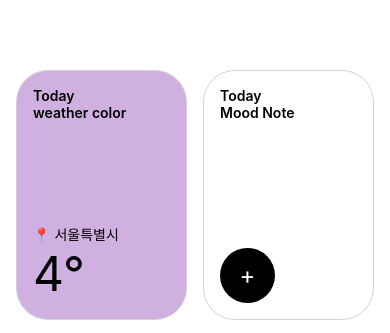
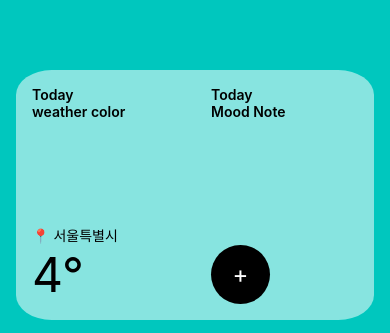
Before and after one commit to Bao-tiful/on-the-mood-FE, a React Native app: screen / in a window 390 px wide. Shown: the part 508-841 px from the top of the page. Built offline with nearby package versions, Linux system fonts and the light colour scheme.

Commit message:
FEAT: 컴포넌트 분기 index로 옮기기

```diff
--- a/src/app/index.tsx
+++ b/src/app/index.tsx
@@ -1,35 +1,41 @@
 import { Link, Stack } from "expo-router";
-import React from "react";
-import {
-  StyleSheet,
-  View,
-  Text,
-  SafeAreaView,
-  Button,
-  TouchableOpacity,
-} from "react-native";
+import React, { useState } from "react";
+import { StyleSheet, View, SafeAreaView } from "react-native";
 import Calendar from "./pages/Calendar";
-import Icon from "react-native-vector-icons/FontAwesome";
+import Threads from "./pages/Threads";
 import { ToolbarButton } from "../components/ToolbarButton";
 
 export default function HomeScreen() {
+  const [isGridMode, setIsGreedMode] = useState(true);
+
+  // TODO: 오늘의 색상값을 페이지 로드 시 가져오기
+  const todayColor = "#00C7BE";
+
   return (
-    <>
+    <View style={[styles.background, { backgroundColor: todayColor }]}>
       <Stack.Screen options={{ headerShown: false }} />
 
       <SafeAreaView style={styles.safeArea}>
-        {/* Toolbar 아이콘 변경해주기 */}
+        {/* TODO: Toolbar 아이콘 변경해주기 */}
         <View style={styles.topToolbar}>
           <ToolbarButton name="user" onPress={() => {}} />
-          <ToolbarButton name="bars" onPress={() => {}} />
+          <ToolbarButton
+            name="bars"
+            onPress={() => {
+              setIsGreedMode(!isGridMode);
+            }}
+          />
         </View>
-        <Calendar />
+        {isGridMode ? <Calendar /> : <Threads />}
       </SafeAreaView>
-    </>
+    </View>
   );
 }
 
 const styles = StyleSheet.create({
+  background: {
+    flex: 1,
+  },
   safeArea: {
     flex: 1,
     margin: 16,
--- a/src/app/pages/Calendar.tsx
+++ b/src/app/pages/Calendar.tsx
@@ -49,11 +49,8 @@ export default function Calendar() {
     ],
   ]);
 
-  // TODO: 오늘의 색상값을 페이지 로드 시 가져오기
-  const todayColor = "#d0b0e0";
-
   const todayWeatherCell = (
-    <View style={[styles.todayCell, { backgroundColor: todayColor }]}>
+    <View style={[styles.todayCell]}>
       <Text style={styles.todayCellTitle}>{"Today\nweather color"}</Text>
       <View style={{ width: "100%" }}>
         {/* TODO: 핀 아이콘 변경 */}
@@ -126,7 +123,8 @@ const styles = StyleSheet.create({
     flexDirection: "row",
     width: "100%",
     maxHeight: 250,
-    columnGap: 16,
+    backgroundColor: "#ffffff88",
+    borderRadius: "10%",
   },
   todayCell: {
     width: "100%",
@@ -136,9 +134,9 @@ const styles = StyleSheet.create({
     padding: 16,
     borderRadius: 32,
     alignItems: "center",
-    borderStyle: "solid",
-    borderWidth: 1,
-    borderColor: "lightgrey",
+    // borderStyle: "solid",
+    // borderWidth: 1,
+    // borderColor: "lightgrey",
   },
   todayCellTitle: {
     width: "100%",
--- a/src/components/calendar/CalendarDatePicker.tsx
+++ b/src/components/calendar/CalendarDatePicker.tsx
@@ -35,8 +35,8 @@ export const CalendarDatePicker = ({
                 setTempDate(new Date(Number(itemValue), tempDate.getMonth()));
               }}
             >
-              <Picker.Item label="2024년" value="2024" />
-              <Picker.Item label="2025년" value="2025" />
+              <Picker.Item label="2024년" value="2024" color="black" />
+              <Picker.Item label="2025년" value="2025" color="black" />
             </Picker>
             <Picker
               style={styles.datePicker}
@@ -57,6 +57,7 @@ export const CalendarDatePicker = ({
                   label={month.label}
                   value={month.value.toString()}
                   enabled={true}
+                  color="black"
                 />
               ))}
             </Picker>
@@ -84,7 +85,6 @@ const styles = StyleSheet.create({
   },
   bottomSheetButton: {
     backgroundColor: "orange",
-
     width: "100%",
     alignContent: "center",
     justifyContent: "center",
```
